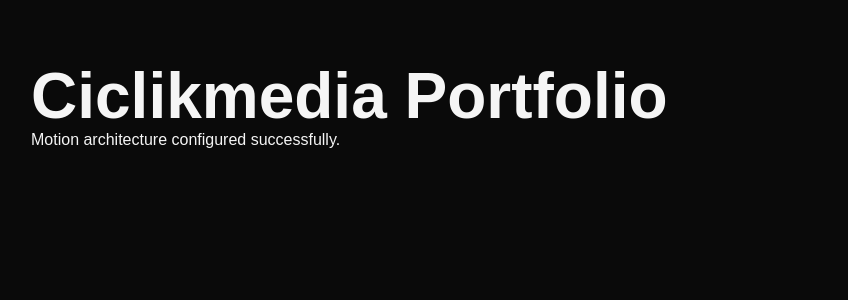
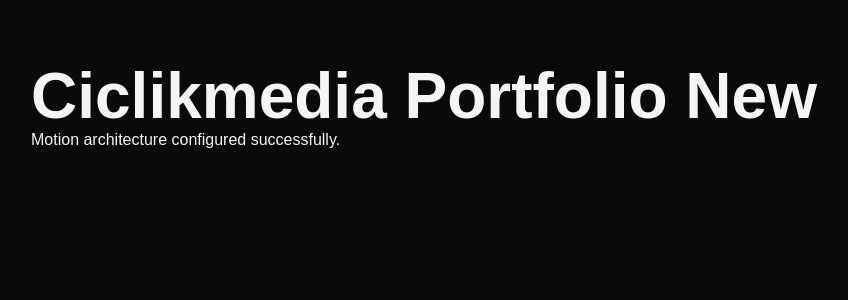
Before and after one commit to ciclikmedia/ciclikmedia-portfolio, a Next.js app: page / in a window 1280 px wide. Shown: the top 300 px of the page, without its empty margins (1-849 px from the left). Built offline with nearby package versions, Linux system fonts and the light colour scheme.

Commit message:
Test deployment

```diff
--- a/src/app/page.tsx
+++ b/src/app/page.tsx
@@ -6,7 +6,7 @@ export default function HomePage() {
       <section className="section">
         <div className="container">
           <Reveal>
-            <h1>Ciclikmedia Portfolio</h1>
+            <h1>Ciclikmedia Portfolio New</h1>
           </Reveal>
 
           <Reveal>
```
